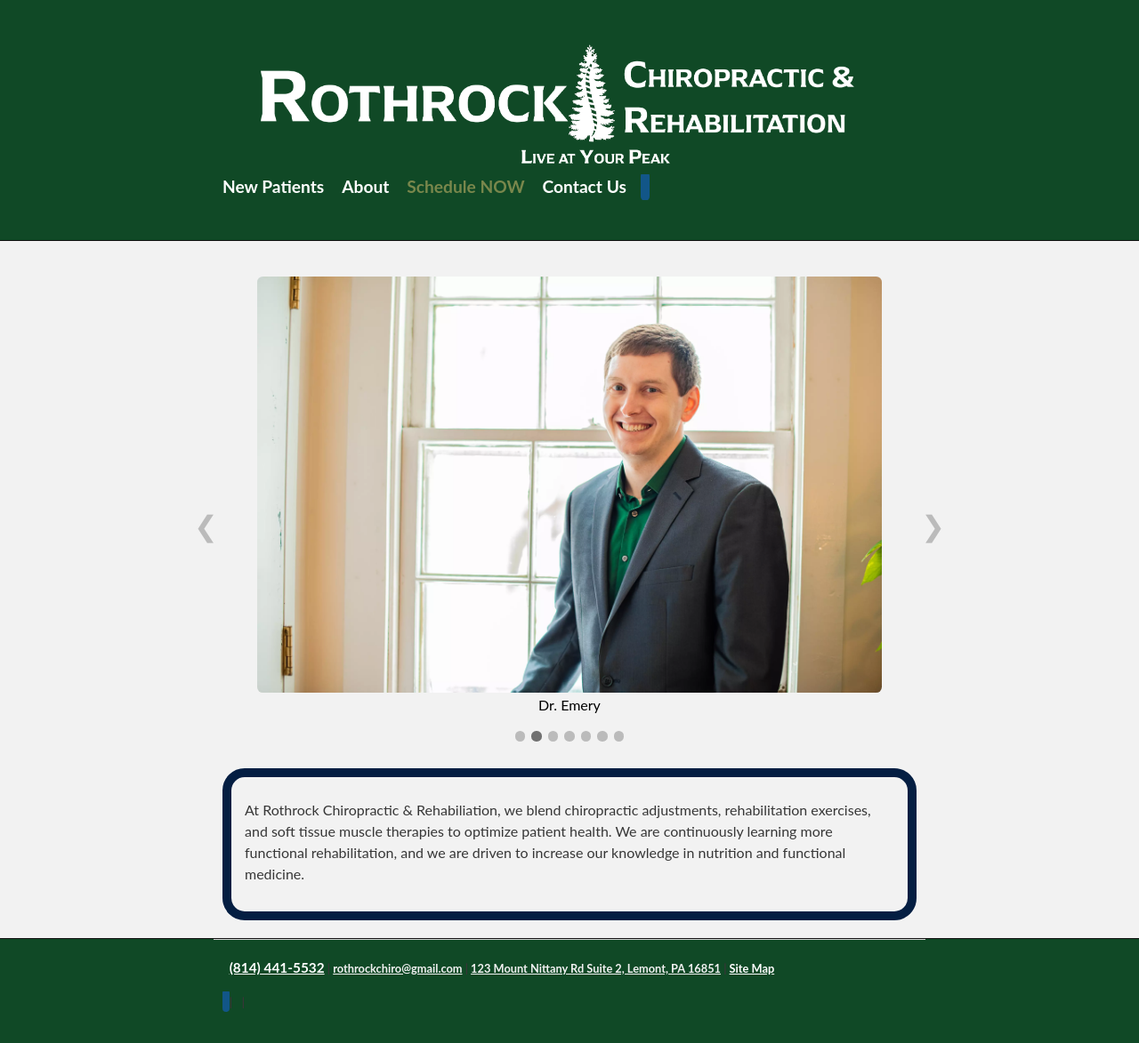
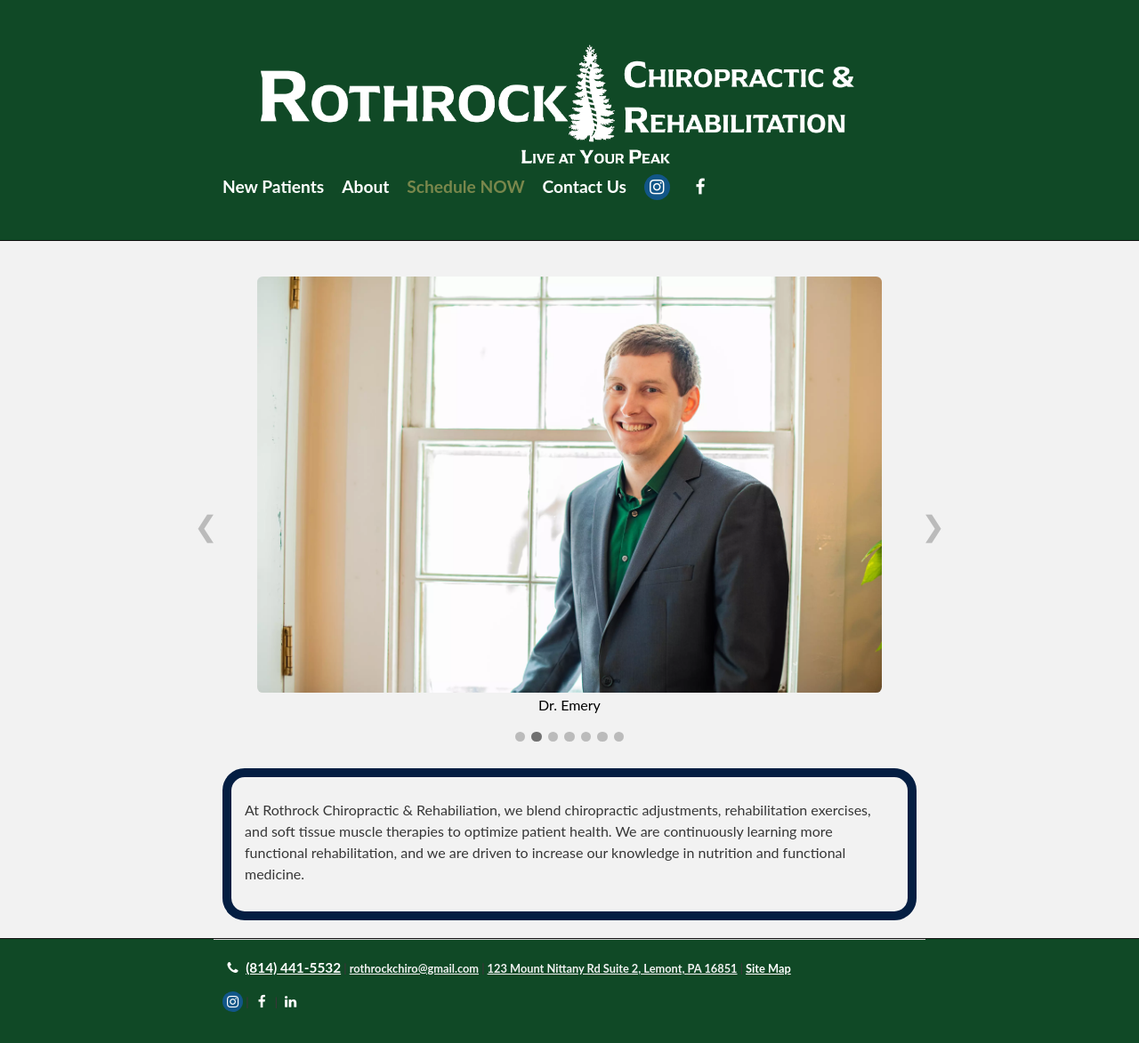
Before and after one commit to evpitcel/evpitcel.github.io, a Jekyll site: the page built from index.html, in a window 1280 px wide. Shown: the whole page at 89% size. Built offline with Jekyll 4.4.1, drawn with Linux system fonts in a browser that asks for light colours.

Commit message:
fixed fbook instagram icon

```diff
--- a/index.html
+++ b/index.html
@@ -1,6 +1,7 @@
 ---
 layout: default
 ---
+<link rel="stylesheet" href="https://cdnjs.cloudflare.com/ajax/libs/font-awesome/4.7.0/css/font-awesome.min.css">
 <!--
 <head>
 
--- a/newpatients.html
+++ b/newpatients.html
@@ -3,7 +3,7 @@
 title: New Patients
 description: Now until August 1st, we are offering a free consultation, exam, and adjustment to new patients.
 ---
-
+<link rel="stylesheet" href="https://cdnjs.cloudflare.com/ajax/libs/font-awesome/4.7.0/css/font-awesome.min.css">
 <!--
 
     <h2>Insurance</h2>
```
